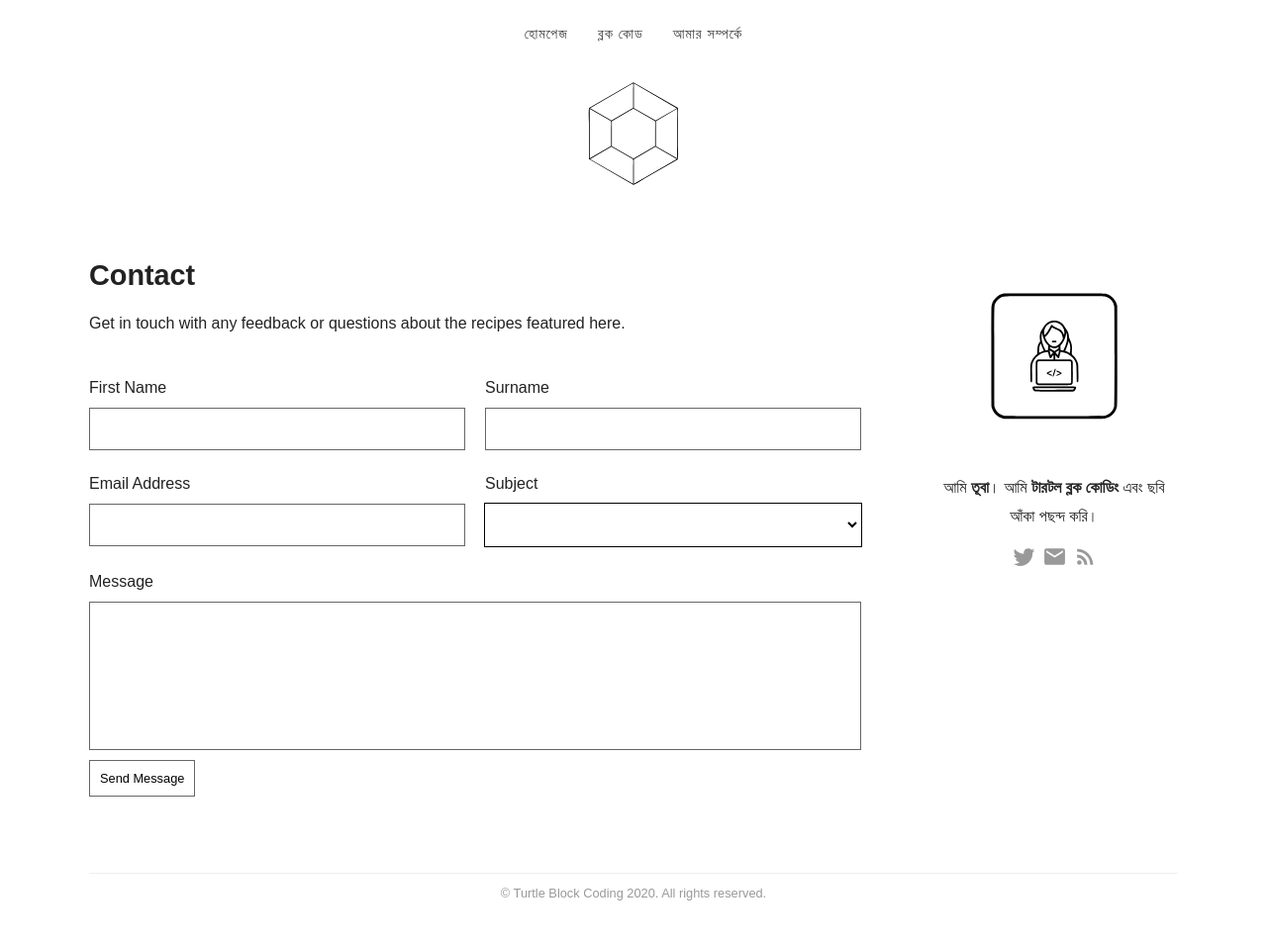
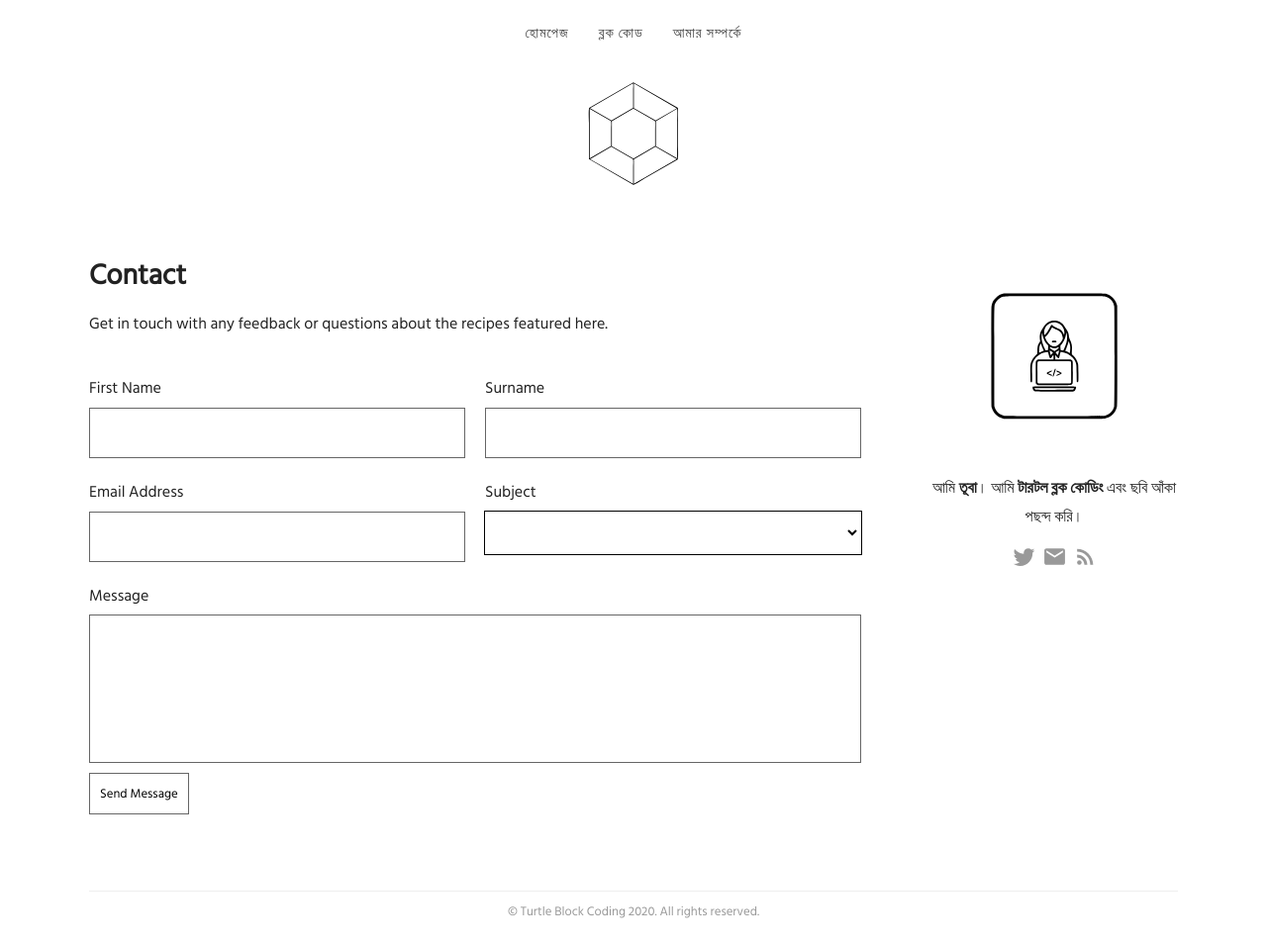
Before and after one commit to turtlebd/turtlebd.github.io, a Jekyll site: the page built from contact.html, in a window 1280 px wide and 956 px high. Shown: the whole window at 99% size. Built offline with Jekyll 4.4.1, drawn with Linux system fonts in a browser that asks for light colours.

Commit message:
Updated '_sass/elements.scss' via CloudCannon

```diff
--- a/_sass/elements.scss
+++ b/_sass/elements.scss
@@ -5,7 +5,8 @@ html , body {
 }
 
 body, input, textarea {
-	font-family: 'Fira Sans', sans-serif;
+// 	font-family: 'Fira Sans', sans-serif;
+  font-family: 'Hind Siliguri', sans-serif;
 	color: #222;
 	-webkit-font-smoothing: antialiased;
 }
```
